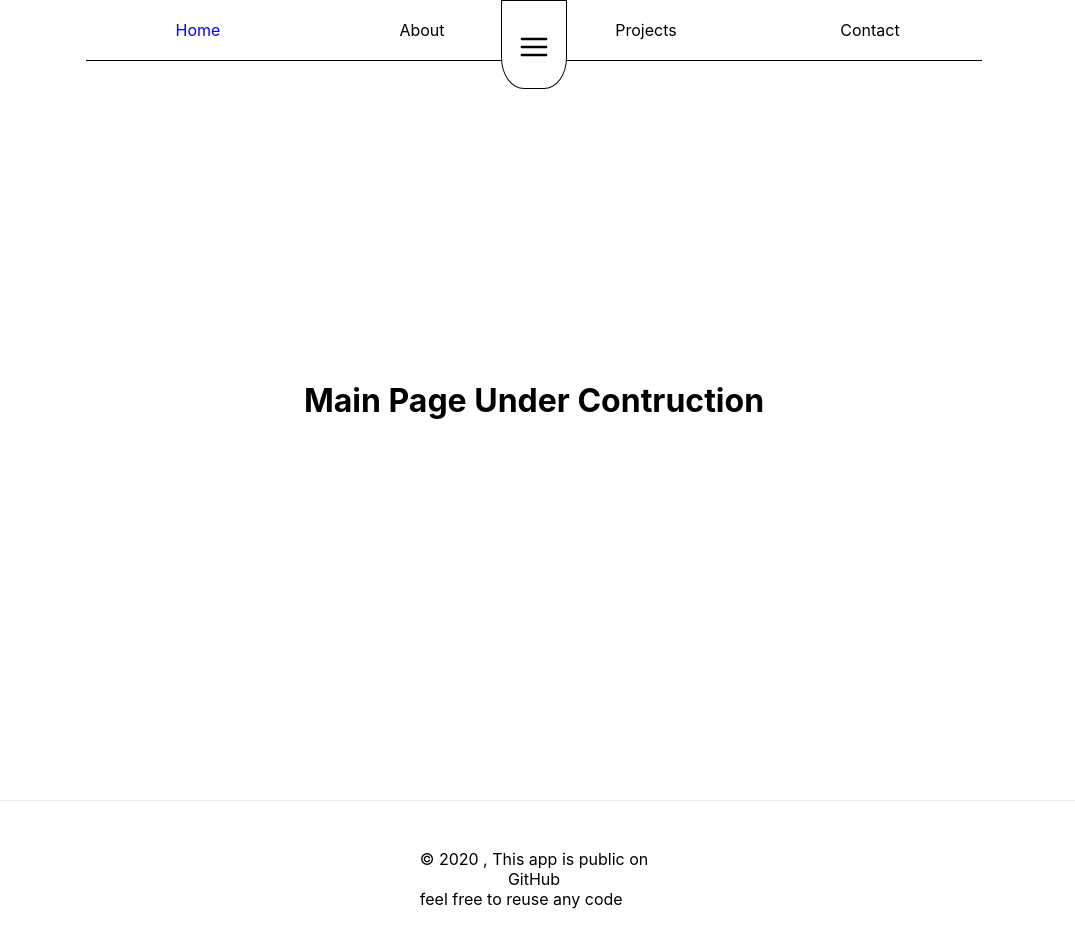
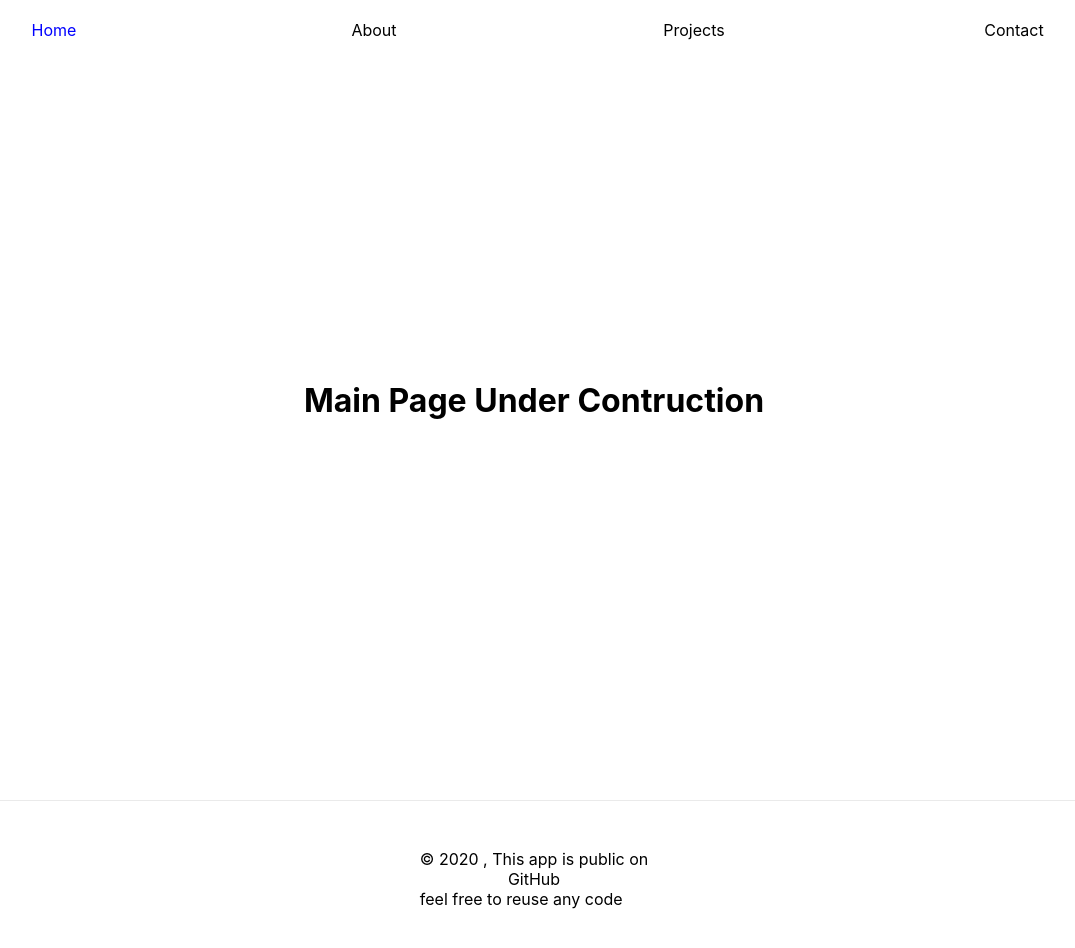
Before and after one commit to xaikodev/xaikodev-web, a Next.js app: page / in a window 1280 px wide. Shown: the top 948 px of the page, without its empty margins (106-1181 px from the left). Built offline with nearby package versions, Linux system fonts and the light colour scheme.

Commit message:
revamp navbar

```diff
--- a/src/components/common/Navbar/NavLink.tsx
+++ b/src/components/common/Navbar/NavLink.tsx
@@ -16,7 +16,6 @@ export const NavLink: FC<NavLinkProps> = (props) => {
   const isActive = router.asPath === link;
 
   const color = isActive ? "blue" : "black";
-  const scale = isActive ? "2" : "1"
 
   return (
     <NextLink href={link}>
--- a/src/components/common/Navbar/Navbar.tsx
+++ b/src/components/common/Navbar/Navbar.tsx
@@ -1,31 +1,16 @@
-import { FC, useEffect, useState } from "react";
-import { HamburgerIcon } from "@chakra-ui/icons";
-import { Container } from "@chakra-ui/layout";
+import { FC } from "react";
 import { NavLink } from "./NavLink";
 
 import style from "./navbar.module.css";
 
 export const Navbar: FC = () => {
-  const [opened, setOpened] = useState(false);
-  const toggle = () => setOpened(!opened);
-  const [buttonStyle, setButtonStyle] = useState<any>(undefined);
-  const [navbarStyle, setNavbarStyle] = useState<any>(undefined);
-  useEffect(() => {
-    setButtonStyle(opened ? { transform: "rotate(90deg)" } : undefined);
-    setNavbarStyle(opened ? { transform: "translateY(-100%)" } : undefined);
-  }, [opened]);
 
   return (
     <nav className={style.navbar}>
-      <Container className={style.navLinks} style={navbarStyle}>
         <NavLink link="/" title="Home" />
         <NavLink link="/bio" title="About" />
         <NavLink link="/projects" title="Projects" />
         <NavLink link="/contact" title="Contact" />
-      </Container>
-      <Container className={style.burger} onClick={toggle}>
-        <HamburgerIcon style={buttonStyle} />
-      </Container>
     </nav>
   );
 };
--- a/src/components/common/Navbar/navbar.module.css
+++ b/src/components/common/Navbar/navbar.module.css
@@ -4,36 +4,13 @@
   left: 0;
   width: 100vw;
   display: flex;
-  flex-direction: column;
+  flex-direction: row;
   align-items: center;
   align-content: center;
 }
 
-.navLinks {
-  width: 70%;
-  display: flex;
-  justify-content: space-evenly;
-  align-items: center;
-  border-bottom: black solid 1px;
-  transition: all 0.45s ease-out;
-}
 .navLink {
   margin: 1rem 0;
   transition: all 0.3s ease-out;
   text-align: center;
 }
-
-.burger {
-  background-color: white;
-  margin-top: -3.8rem;
-  font-size: 2rem;
-  text-align: center;
-  padding: 1.5rem 1rem;
-  border: black solid 1px;
-  border-end-start-radius: 35%;
-  border-end-end-radius: 35%;
-}
-
-.burger svg {
-  transition: all 0.45s ease-out;
-}
```
